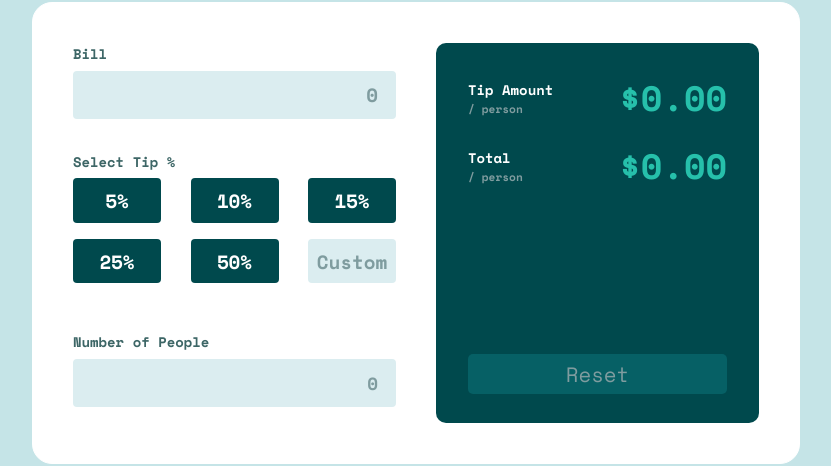
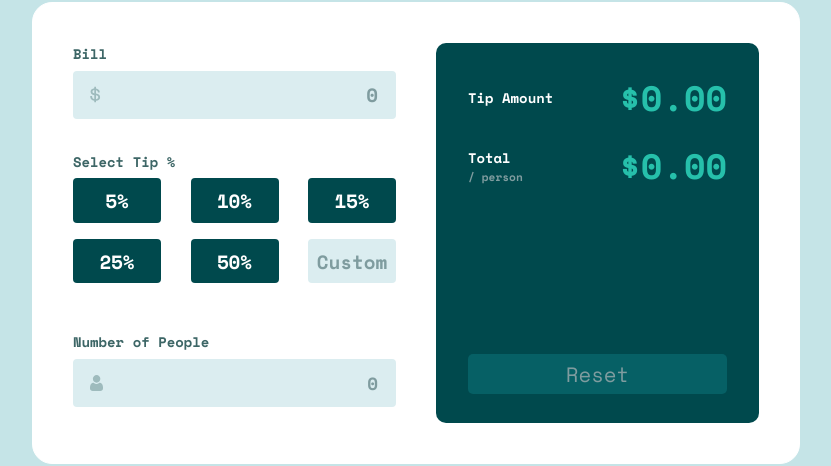
Before and after one commit to TheNathanN/tip-calculator, a React (Create React App) app: page / in a window 1280 px wide. Shown: the part 218-684 px from the top of the page, without its empty margins (224-1055 px from the left). Built offline with nearby package versions, Linux system fonts and the light colour scheme.

Commit message:
Final Commit

```diff
--- a/src/components/BillInput.js
+++ b/src/components/BillInput.js
@@ -52,6 +52,9 @@
     border-radius: 4px;
     padding: 1rem;
     cursor: pointer;
+    background-image: url('/images/icon-dollar.svg');
+    background-repeat: no-repeat;
+    background-position: 5% center;
 
     &:focus {
       outline: none;
--- a/src/components/People.js
+++ b/src/components/People.js
@@ -52,6 +52,9 @@
     border-radius: 4px;
     padding: 1rem;
     cursor: pointer;
+    background-image: url('/images/icon-person.svg');
+    background-repeat: no-repeat;
+    background-position: 5% center;
 
     &[type='number'] {
       -moz-appearance: textfield;
--- a/src/components/Results.js
+++ b/src/components/Results.js
@@ -50,7 +50,6 @@
         <div className='container'>
           <div className='label-container'>
             <h6>Tip Amount</h6>
-            <p>/ person</p>
           </div>
           <div className='result'>
             <p>${tipAmount}</p>
```
Also changed, not shown: 1 other file (tests, documents, lock files or other folders).
